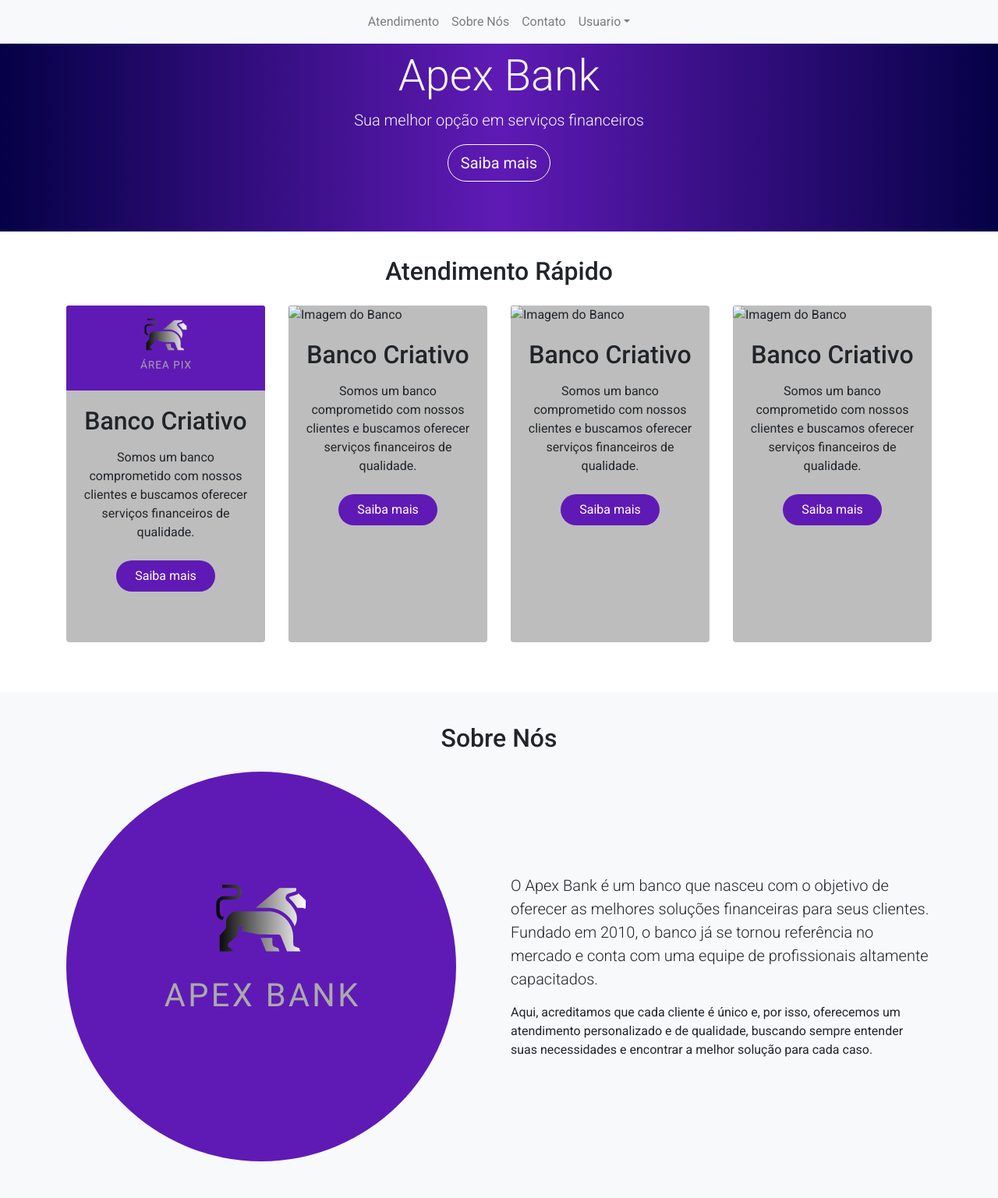
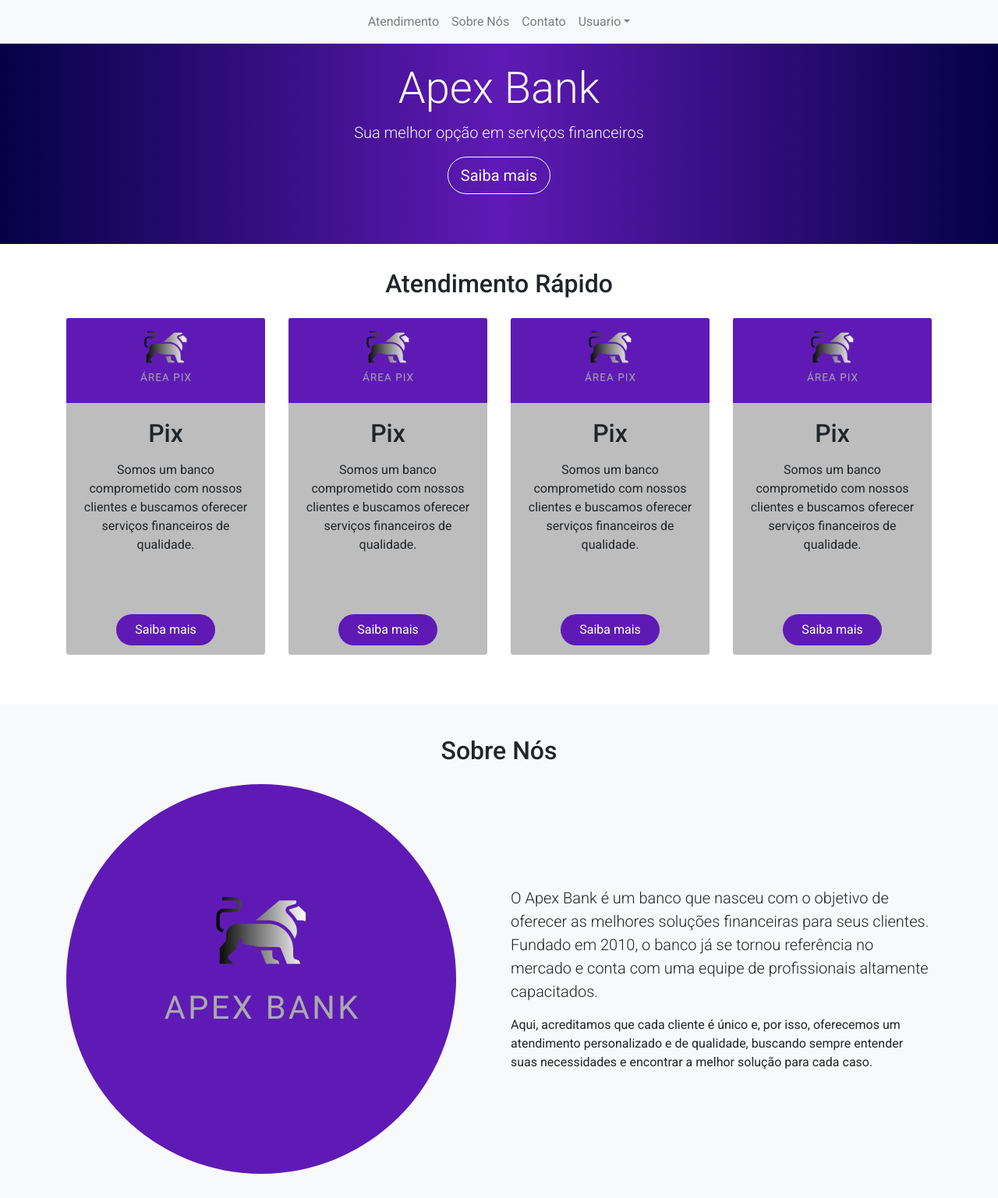
Before and after one commit to marcelitos1v9/Apex-bank, a PHP site: page / in a window 1280 px wide. Shown: the top 1537 px of the page at 78% size. Run offline with PHP 8.4, Linux system fonts and the light colour scheme; some libraries are stand-ins or nearby versions.

Commit message:
Add files via upload

```diff
--- a/index.php
+++ b/index.php
@@ -18,8 +18,7 @@
                         <a class="nav-link" href="#contato">Contato</a>
                     </li>
                     <li class="nav-item dropdown">
-                        <a class="nav-link dropdown-toggle" data-toggle="dropdown" href="#" role="button"
-                            aria-haspopup="true" aria-expanded="false">Usuario</a>
+                        <a class="nav-link dropdown-toggle" data-toggle="dropdown" href="#" role="button" aria-haspopup="true" aria-expanded="false">Usuario</a>
                         <div class="dropdown-menu">
                             <a class="dropdown-item" href="./views/login.php">Login</a>
                             <a class="dropdown-item" href="#">Cadastrar</a>
@@ -30,7 +29,7 @@
                 </ul>
             </div>
         </nav>
-        <div class="jumbotron jumbotron-fluid text-light" style="background: rgb(5,1,70);
+        <div class="jumbotron jumbotron-fluid text-light p-6 mt-3" style="background: rgb(5,1,70);
 background: linear-gradient(90deg, rgba(5,1,70,1) 0%, rgba(95,26,181,1) 50%, rgba(5,1,70,1) 100%);">
             <div class="container text-center">
                 <h1 class="display-4">Apex Bank</h1>
@@ -48,50 +47,63 @@ background: linear-gradient(90deg, rgba(5,1,70,1) 0%, rgba(95,26,181,1) 50%, rgb
                 </div>
             </div>
             <div class="row">
-                <div class="col-lg-3 col-md-6 mb-3 elevate">
+                <div class="col-lg-3 col-md-6 mb-3">
+                    <div class="card elevate card border-0 rounded-3 ">
                         <div class="card  border-0 rounded-3 ">
                             <img class="card-img-top rounded-3" src="./img/area_pix.png" alt="Imagem do Banco">
                             <div class="card-body text-center">
-                            <h2 class="card-title fw-bold mb-3">Banco Criativo</h2>
-                            <p class="card-text mb-4">Somos um banco comprometido com nossos clientes e buscamos
+                                <h2 class="card-title fw-bold mb-3">Pix</h2>
+                                <p class="card-text mb-3">Somos um banco comprometido com nossos clientes e buscamos
                                     oferecer serviços financeiros de qualidade.</p>
-                            <a href="#" class="btn btn-primary rounded-pill px-4 py-2">Saiba mais</a>
+                            </div>
+                            <div class="card-footer m-auto">
+                                <a href="#" class="btn btn-primary rounded-pill px-4 py-2 ">Saiba mais</a>
+                            </div>
                         </div>
                     </div>
                 </div>
                 <div class="col-lg-3 col-md-6 mb-3">
                     <div class="card elevate card border-0 rounded-3 ">
-                        <img class="card-img-top rounded-3" src="https://via.placeholder.com/350x150"
-                            alt="Imagem do Banco">
+                        <div class="card  border-0 rounded-3 ">
+                            <img class="card-img-top rounded-3" src="./img/area_pix.png" alt="Imagem do Banco">
                             <div class="card-body text-center">
-                            <h2 class="card-title fw-bold mb-3">Banco Criativo</h2>
-                            <p class="card-text mb-4">Somos um banco comprometido com nossos clientes e buscamos
+                                <h2 class="card-title fw-bold mb-3">Pix</h2>
+                                <p class="card-text mb-3">Somos um banco comprometido com nossos clientes e buscamos
                                     oferecer serviços financeiros de qualidade.</p>
-                            <a href="#" class="btn btn-primary rounded-pill px-4 py-2">Saiba mais</a>
+                            </div>
+                            <div class="card-footer m-auto">
+                                <a href="#" class="btn btn-primary rounded-pill px-4 py-2 ">Saiba mais</a>
+                            </div>
                         </div>
                     </div>
                 </div>
                 <div class="col-lg-3 col-md-6 mb-3">
-                    <div class="card elevate border-0 rounded-3 ">
-                        <img class="card-img-top rounded-3" src="https://via.placeholder.com/350x150"
-                            alt="Imagem do Banco">
+                    <div class="card elevate card border-0 rounded-3 ">
+                        <div class="card  border-0 rounded-3 ">
+                            <img class="card-img-top rounded-3" src="./img/area_pix.png" alt="Imagem do Banco">
                             <div class="card-body text-center">
-                            <h2 class="card-title fw-bold mb-3">Banco Criativo</h2>
-                            <p class="card-text mb-4">Somos um banco comprometido com nossos clientes e buscamos
+                                <h2 class="card-title fw-bold mb-3">Pix</h2>
+                                <p class="card-text mb-3">Somos um banco comprometido com nossos clientes e buscamos
                                     oferecer serviços financeiros de qualidade.</p>
-                            <a href="#" class="btn btn-primary rounded-pill px-4 py-2">Saiba mais</a>
+                            </div>
+                            <div class="card-footer m-auto">
+                                <a href="#" class="btn btn-primary rounded-pill px-4 py-2 ">Saiba mais</a>
+                            </div>
                         </div>
                     </div>
                 </div>
                 <div class="col-lg-3 col-md-6 mb-3">
-                    <div class="card elevate border-0 rounded-3 ">
-                        <img class="card-img-top rounded-3" src="https://via.placeholder.com/350x150"
-                            alt="Imagem do Banco">
+                    <div class="card elevate card border-0 rounded-3 ">
+                        <div class="card  border-0 rounded-3 ">
+                            <img class="card-img-top rounded-3" src="./img/area_pix.png" alt="Imagem do Banco">
                             <div class="card-body text-center">
-                            <h2 class="card-title fw-bold mb-3">Banco Criativo</h2>
-                            <p class="card-text mb-4">Somos um banco comprometido com nossos clientes e buscamos
+                                <h2 class="card-title fw-bold mb-3">Pix</h2>
+                                <p class="card-text mb-3">Somos um banco comprometido com nossos clientes e buscamos
                                     oferecer serviços financeiros de qualidade.</p>
-                            <a href="#" class="btn btn-primary rounded-pill px-4 py-2">Saiba mais</a>
+                            </div>
+                            <div class="card-footer m-auto">
+                                <a href="#" class="btn btn-primary rounded-pill px-4 py-2 ">Saiba mais</a>
+                            </div>
                         </div>
                     </div>
                 </div>
@@ -183,4 +195,4 @@ background: linear-gradient(90deg, rgba(5,1,70,1) 0%, rgba(95,26,181,1) 50%, rgb
             </div>
         </div>
     </footer>
-    <?php include("./views/blades/fim.php")?>
+    <?php include("./views/blades/fim.php") ?>
--- a/views/blades/header.php
+++ b/views/blades/header.php
@@ -54,5 +54,10 @@
         border: none;
         animation: elevate 2s ease-out  infinite;
     }
+    .card-footer{
+        border: none;
+        box-shadow: none;
+        background-color: rgb(189, 189, 189);
+    }
     </style>
 </head>
```
Also changed, not shown: views/inicial_user.php (+33 -24 lines). Lines whose indentation alone changed are shown as unchanged.
